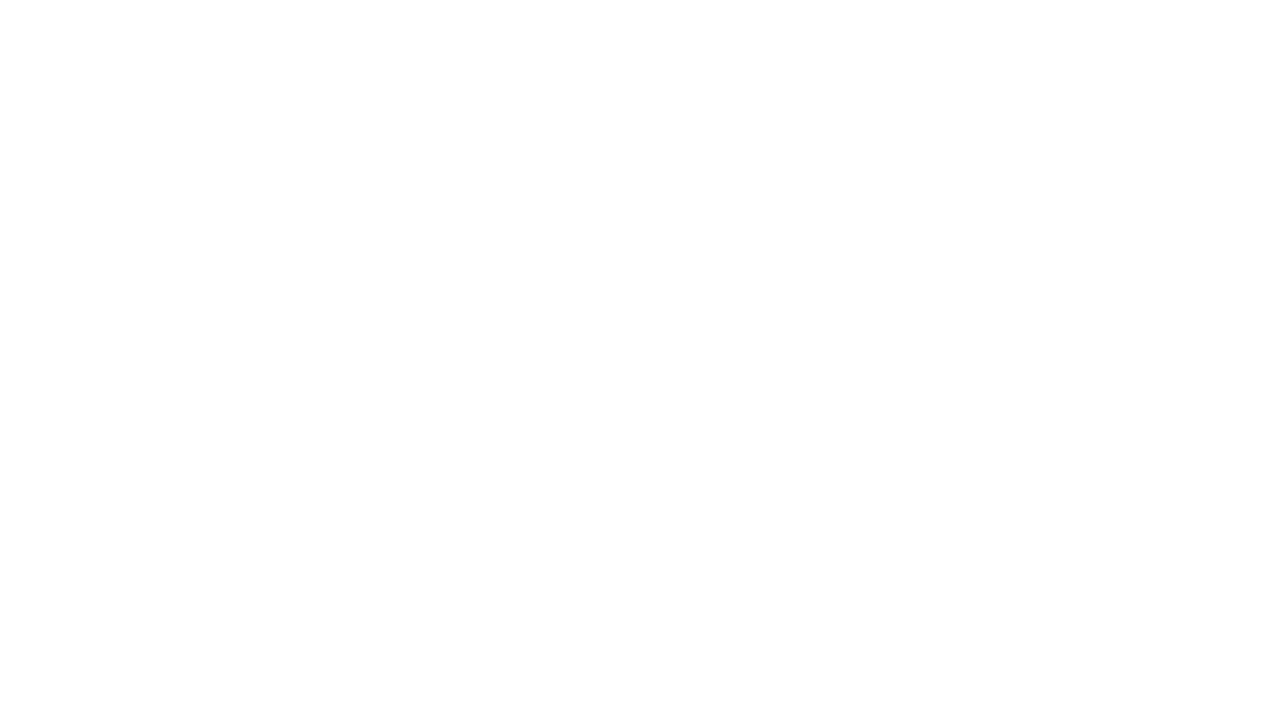
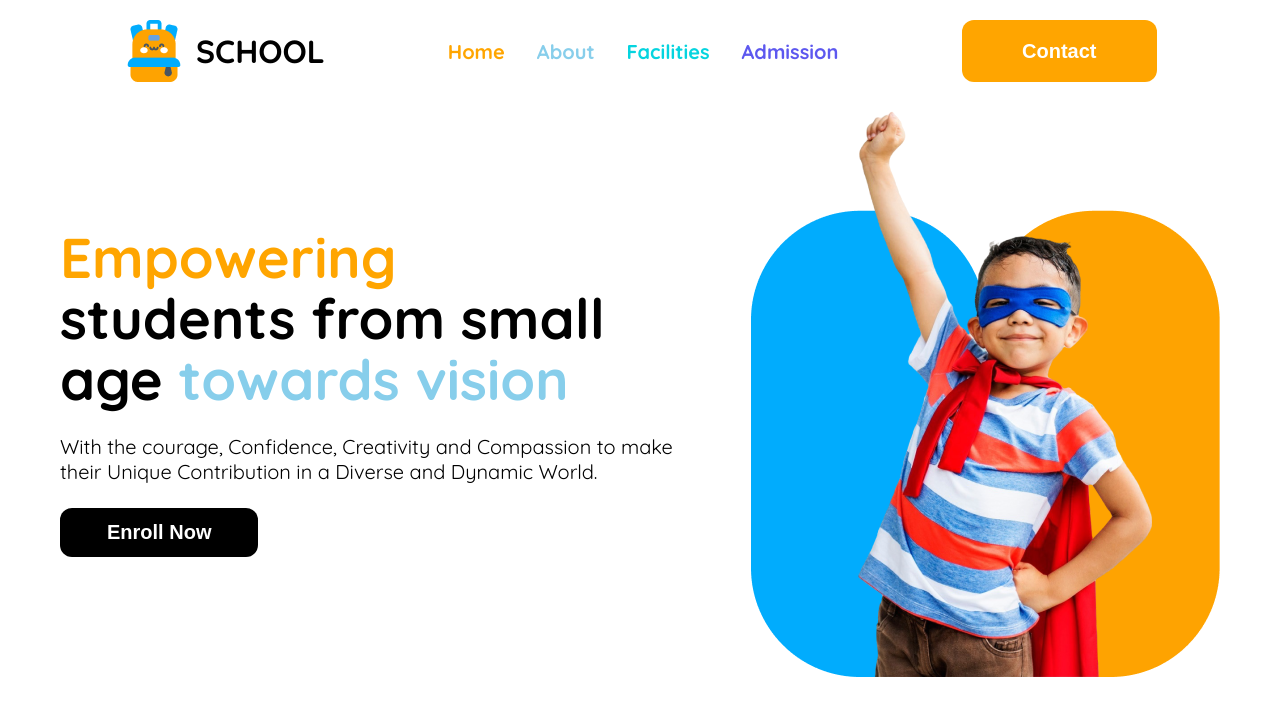
Before and after one commit to abdullahkhondokar/b11a2-kids-school, a plain HTML site: page index.html in a window 1280 px wide. Drawn offline with Linux system fonts and the light colour scheme.

Commit message:
added header & banner section

```diff
--- a/index.html
+++ b/index.html
@@ -8,11 +8,34 @@
     <link rel="stylesheet" href="styles/styles.css">
 </head>
 
-<body>
+<body class="quicksand-font">
     <header>
-
+        <nav class="navbar display-flex">
+            <div class="website-name display-flex">
+                <img src="assets/logo.png" alt="website logo" class="web-logo">
+                <h3 class="web-name">SCHOOL</h3>
+            </div>
+            <ul class="nam-menu display-flex">
+                <li class="nav-list"><a href="" class="nav-text orange">Home</a></li>
+                <li class="nav-list"><a href="" class="nav-text skyblue">About</a></li>
+                <li class="nav-list"><a href="" class="nav-text turquoise-blue">Facilities</a></li>
+                <li class="nav-list"><a href="" class="nav-text blue-violet">Admission</a></li>
+            </ul>
+            <button class="contact-btn">Contact</button>
+        </nav>
     </header>
     <main>
+        <section class="banner display-flex">
+            <div class="banner-container">
+                <h3 class="banner-title"><span class="orange">Empowering</span><br>
+                    <span class="black">students from small age</span> <span class="skyblue">towards vision</span></h3>
+                <p class="banner-description black">With the courage, Confidence, Creativity and Compassion to make their Unique Contribution in a Diverse and Dynamic World.</p>
+                <button class="primary-btn">Enroll Now</button>
+            </div>
+            <div class="banner-img">
+                <img src="assets/hero-kids.png" alt="banner image hero kids">
+            </div>
+        </section>
 
     </main>
     <footer>
--- a/styles/styles.css
+++ b/styles/styles.css
@@ -0,0 +1,118 @@
+/* font */
+@import url('https://fonts.googleapis.com/css2?family=Quicksand:wght@300..700&display=swap');
+
+.quicksand-font {
+    font-family: "Quicksand", serif;
+    font-optical-sizing: auto;
+    font-weight: 400;
+    font-style: normal;
+  }
+
+
+/* shares styles */
+
+*{
+    margin: 0;
+    padding: 0;
+}
+
+.display-width, section{
+    max-width: 1160px;
+    margin: 0 auto;
+}
+
+.display-flex{
+    display: flex;
+}
+
+/* font colors */
+
+.black{
+    color: black;
+}
+.orange{
+    color: orange;
+}
+.skyblue{
+    color: skyblue;
+}
+.turquoise-blue{
+    color: #05D4DF;
+}
+.blue-violet{
+    color: #5D58EF;
+}
+
+/* button styles */
+.primary-btn{
+    background-color: black;
+    color: white;
+    padding: 13px 47px;
+    font-size: 1.25rem;
+    font-weight: 700;
+    border: none;
+    border-radius: 12px;
+}
+
+/* navbar styles */
+
+.navbar{
+    justify-content: space-evenly;
+    margin: 20px auto;
+}
+
+.website-name{
+    justify-content: center;
+    align-items: center;
+    gap: 11px;
+}
+.web-name{
+    font-size: 2rem;
+    font-weight: 700;
+    color: black;
+}
+
+.nam-menu{
+    justify-content: center;
+    align-items: center;
+    gap: 32px;
+}
+
+.nav-text{
+    text-decoration: none;
+    font-size: 1.25rem;
+    font-weight: 700;
+}
+
+.nav-list{
+    list-style: none;
+}
+
+.contact-btn{
+    background-color: orange;
+    color: white;
+    padding: 10px 60.5px;
+    font-size: 1.25rem;
+    font-weight: 600;
+    border: none;
+    border-radius: 12px;
+}
+
+/* banner styles */
+.banner{
+    justify-content: center;
+    align-items: center;
+    gap: 50px;
+}
+
+.banner-title{
+    font-size: 3.5rem;
+    font-weight: 700;
+    line-height: 61px;
+    margin-bottom: 24px;
+}
+
+.banner-description{
+    font-size: 1.25rem;
+    margin-bottom: 24px;
+}
```
